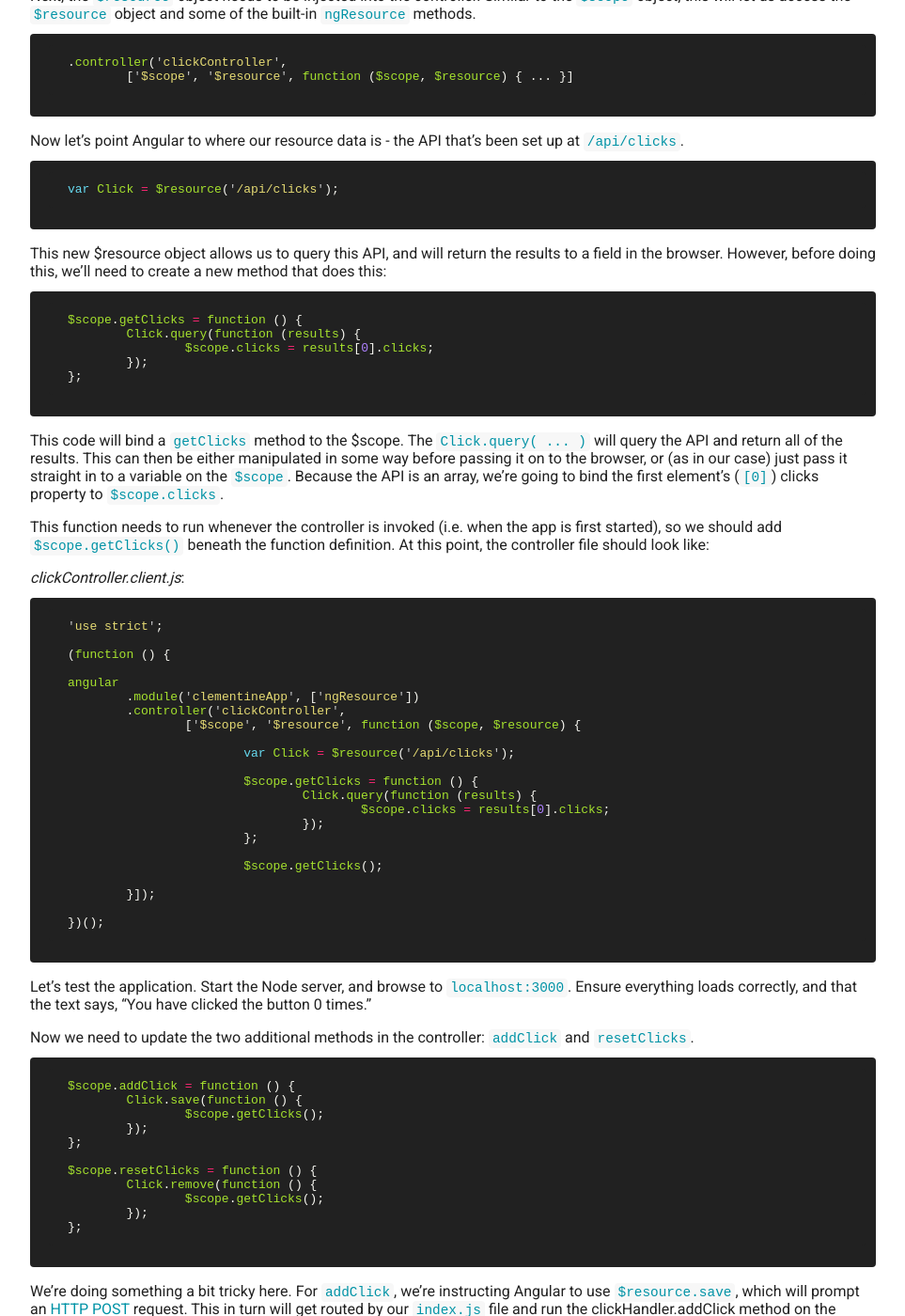
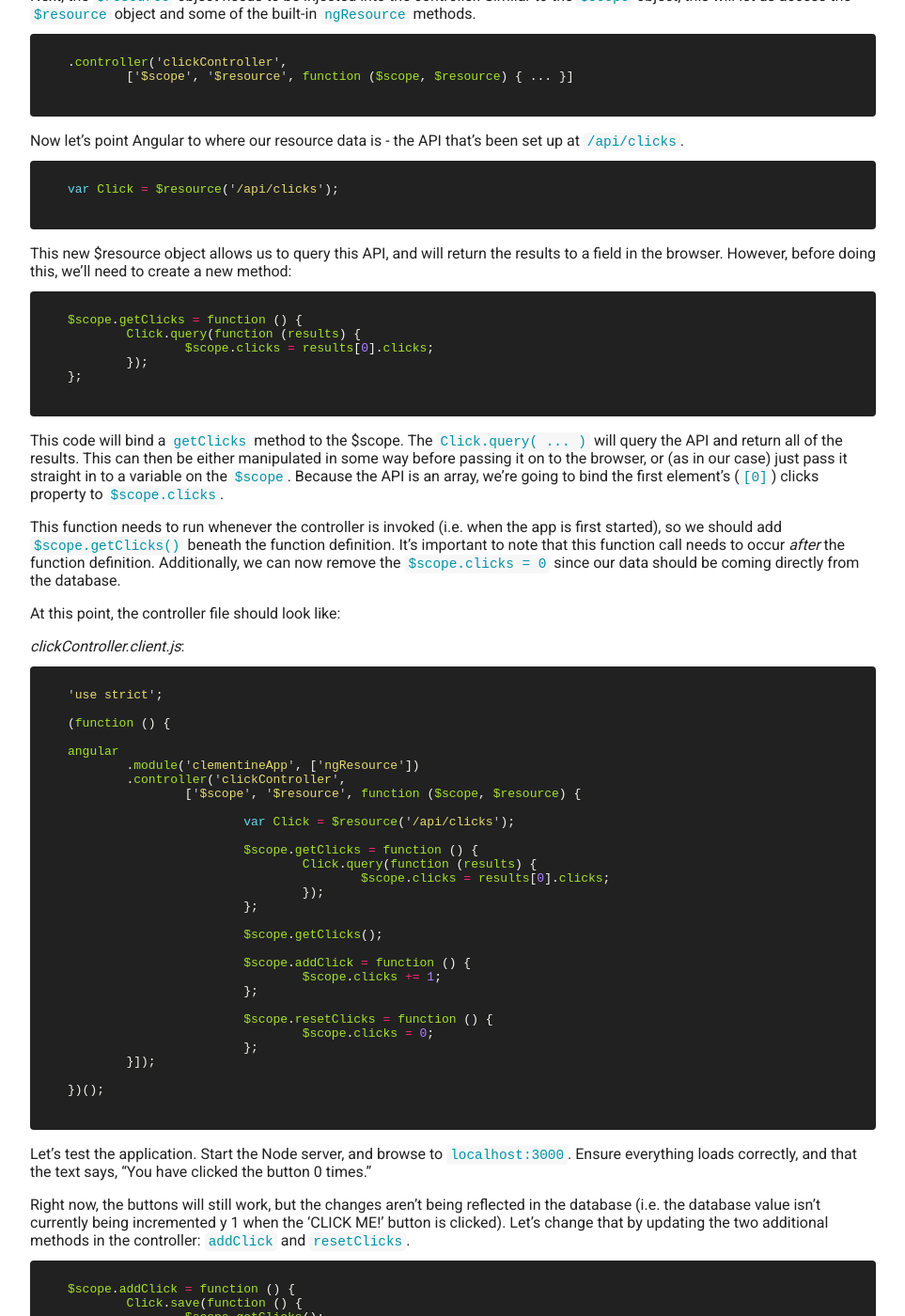
Before and after one commit to johnstonbl01/clementinejs, a Jekyll site: the page built from tutorial/tutorial.md, in a window 1280 px wide and 1400 px high, scrolled down 23041 px. Shown: the whole window at 94% size, without its empty margins (158-1121 px from the left). Built offline with Jekyll 4.4.1, drawn with Linux system fonts in a browser that asks for light colours; Markdown is read by kramdown in place of the engine named in the settings.

Commit message:
Further clarifications to tutorial based on feedback.

````diff
--- a/tutorial/tutorial.md
+++ b/tutorial/tutorial.md
@@ -1035,7 +1035,7 @@ Now let's point Angular to where our resource data is - the API that's been set
 var Click = $resource('/api/clicks');
 ```
 
-This new $resource object allows us to query this API, and will return the results to a field in the browser. However, before doing this, we'll need to create a new method that does this:
+This new $resource object allows us to query this API, and will return the results to a field in the browser. However, before doing this, we'll need to create a new method:
 
 ```js
 $scope.getClicks = function () {
@@ -1047,7 +1047,9 @@ $scope.getClicks = function () {
 
 This code will bind a `getClicks` method to the $scope. The [`Click.query( ... )`](https://docs.angularjs.org/api/ngResource/service/$resource) will query the API and return all of the results. This can then be either manipulated in some way before passing it on to the browser, or (as in our case) just pass it straight in to a variable on the `$scope`. Because the API is an array, we're going to bind the first element's (`[0]`) clicks property to `$scope.clicks`.
 
-This function needs to run whenever the controller is invoked (i.e. when the app is first started), so we should add `$scope.getClicks()` beneath the function definition. At this point, the controller file should look like:
+This function needs to run whenever the controller is invoked (i.e. when the app is first started), so we should add `$scope.getClicks()` beneath the function definition. It's important to note that this function call needs to occur _after_ the function definition. Additionally, we can now remove the `$scope.clicks = 0` since our data should be coming directly from the database.
+
+At this point, the controller file should look like:
 
 _clickController.client.js_:
 
@@ -1071,6 +1073,13 @@ angular
 
 			$scope.getClicks();
 
+			$scope.addClick = function () {
+				$scope.clicks += 1;
+			};
+
+			$scope.resetClicks = function () {
+				$scope.clicks = 0;
+			};
 	}]);
 
 })();
@@ -1078,7 +1087,7 @@ angular
 
 Let's test the application. Start the Node server, and browse to `localhost:3000`. Ensure everything loads correctly, and that the text says, "You have clicked the button 0 times."
 
-Now we need to update the two additional methods in the controller: `addClick` and `resetClicks`.
+Right now, the buttons will still work, but the changes aren't being reflected in the database (i.e. the database value isn't currently being incremented y 1 when the 'CLICK ME!' button is clicked). Let's change that by updating the two additional methods in the controller: `addClick` and `resetClicks`.
 
 ```js
 $scope.addClick = function () {
````
